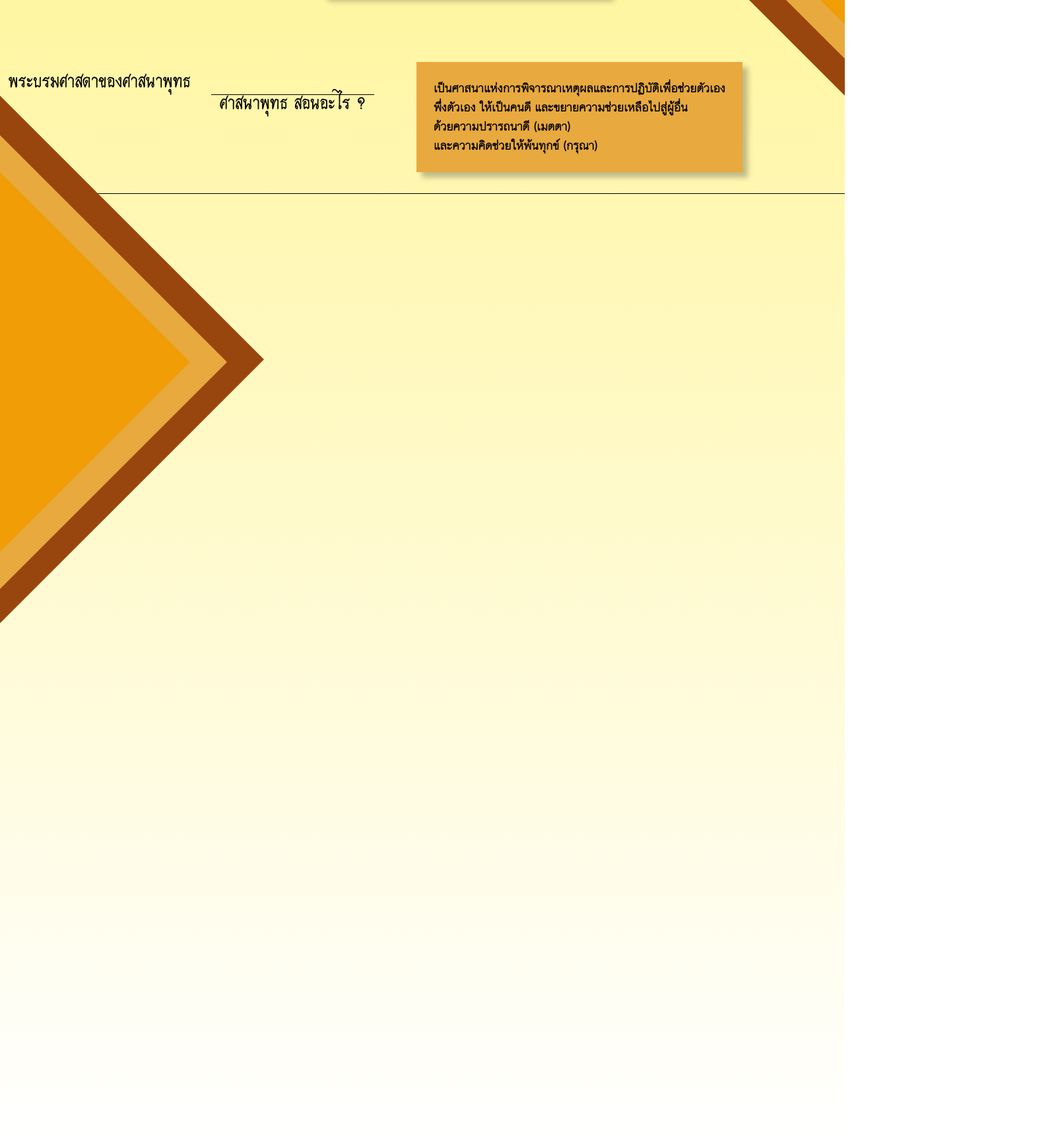
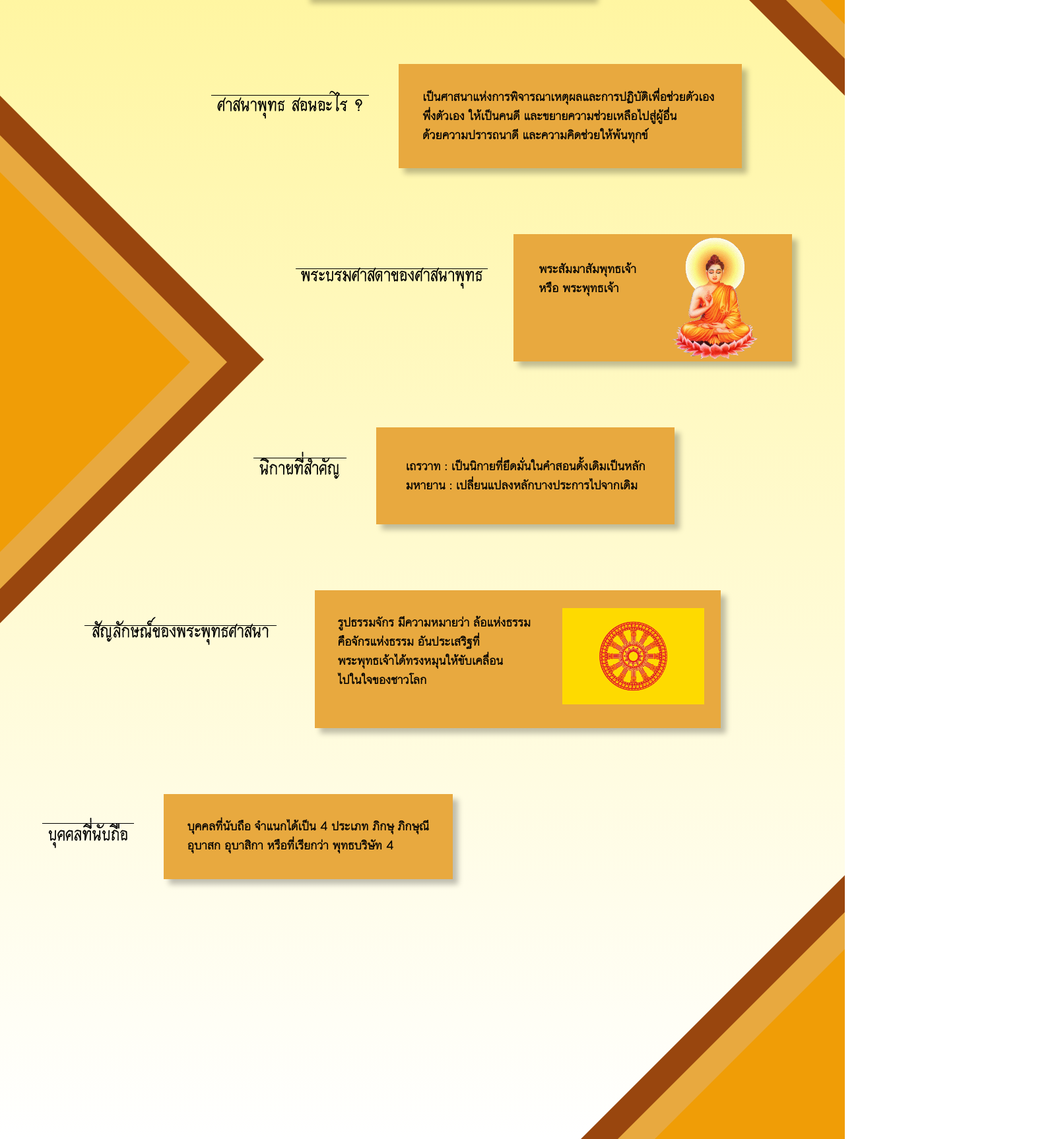
Before and after one commit to 158Alfetta/webtech-61-buddhasite, a plain HTML site: page index.html in a window 1280 px wide. Shown: the part 1073-2800 px from the top of the page at 66% size, 1600 px wide, since content can reach past the window. Drawn offline with nearby package versions, Linux system fonts and the light colour scheme.

Commit message:
big minor change
- completed homepage
- change id value for easier understanding
- add some content
- adjust scale
- add 3th triangle
- add flag picture
- delete logo of buddha in front

```diff
--- a/index.html
+++ b/index.html
@@ -21,15 +21,15 @@
 
     <div class="section1">
         <img class="bdpichome" src="buddha1.png" width="35%" height="100%" style="position:absolute;top:0;">
-        <img src="logo.png" width="10%" height="20%" style="position: absolute; right: 3%; top: 10%;">
+<!--         <img src="logo.png" width="10%" height="20%" style="position: absolute; right: 3%; top: 10%;"> -->
         <h1>ตำนานพุทธศาสนา ๒๐๐๐ ปี</h1>
         <div id="sepLine" style="background:black; height:0.3%; position:absolute; top:45%; left:33%;"></div>
         <p id="desc">นิพพานหรือการหลุดพ้นจากการเกิดและดับ</p>
     </div>
 
-    <div id=third ></div>
-    <div id=second ></div>
-    <div id=first ></div>
+    <div id=triAnC1></div>
+    <div id=triAnB1></div>
+    <div id=triAnA1></div>
 
     <div class="section2" style="display:flex; flex-direction:column;">
 
@@ -43,20 +43,45 @@
 
         <div class="group" id="g2" style="left:25%; top: 10%">
             <h2 id="howit">ศาสนาพุทธ สอนอะไร ? </h2>
-            <p class="des" id="descHow"><b>เป็นศาสนาแห่งการพิจารณาเหตุผลและการปฏิบัติเพื่อช่วยตัวเอง<br>พึ่งตัวเอง ให้เป็นคนดี  และขยายความช่วยเหลือไปสู่ผู้อื่น<br>ด้วยความปรารถนาดี (เมตตา) <br> และความคิดช่วยให้พ้นทุกข์ (กรุณา)</b></p>
+            <p class="des" id="descHow"><b>เป็นศาสนาแห่งการพิจารณาเหตุผลและการปฏิบัติเพื่อช่วยตัวเอง<br>พึ่งตัวเอง ให้เป็นคนดี  และขยายความช่วยเหลือไปสู่ผู้อื่น<br>ด้วยความปรารถนาดี และความคิดช่วยให้พ้นทุกข์ </b></p>
         </div>
 
-        <h2 id="president">พระบรมศาสดาของศาสนาพุทธ</h2>
-        <p id="descPres"><b><br>พระสัมมาสัมพุทธเจ้า <br> หรือ พระพุทธเจ้า <br></b>
-        <img id="presImg" src="pres.png" height="100%"> </p>
-        <h2 id="type">นิกายที่สำคัญ</h2>
-        <p id="descType"><b>เถรวาท เป็นนิกายที่ยึดมั่นในคำสอนดั้งเดิมเป็นหลัก <br>
-        มหายาน เปลี่ยนแปลงหลักบางประการไปจากเดิม</b></p>
+        <div class="group" id="g3" style="left:35%; top: 15%">
+            <h2 id="president">พระบรมศาสดาของศาสนาพุทธ</h2>
+            <p class="des" id="descPres"><b>พระสัมมาสัมพุทธเจ้า <br> หรือ พระพุทธเจ้า <br></b>
+            <img id="presImg" src="pres.png" height="100%"> </p>
+        </div>
+
+        <div class="group" id="g4" style="left:30%; top: 20%">
+            <h2 id="type">นิกายที่สำคัญ</h2>
+            <p class="des" id="descType"><b>เถรวาท : เป็นนิกายที่ยึดมั่นในคำสอนดั้งเดิมเป็นหลัก <br>
+            มหายาน : เปลี่ยนแปลงหลักบางประการไปจากเดิม</b></p>
+        </div>
+
+
+        <div class="group" id="g5" style="left:10%; top: 25%">
+            <h2 id="logo">สัญลักษณ์ของพระพุทธศาสนา</h2>
+            <p class="des" id="descLogo"><b> รูปธรรมจักร มีความหมายว่า ล้อแห่งธรรม  <br>คือจักรแห่งธรรม อันประเสริฐที่ <br> พระพุทธเจ้าได้ทรงหมุนให้ขับเคลื่อน <br>ไปในใจของชาวโลก</b><br> <img id="flagImg" src="flag.png" width="35%" height="70%"></p>
+
+        </div>
+
+        <div class="group" id="g6" style="left:5%; top: 30%">
+            <h2 id="people">บุคคลที่นับถือ</h2>
+            <p class="des" id="descPeople"><b>บุคคลที่นับถือ
+            จำแนกได้เป็น 4 ประเภท ภิกษุ ภิกษุณี <br> อุบาสก อุบาสิกา หรือที่เรียกว่า พุทธบริษัท 4</b></p>
+        </div>
+
+        <div id=triAnC3></div>
+        <div id=triAnB3></div>
+        <div id=triAnA3></div>
+
     </div>
 
-    <div id=third3 ></div>
-    <div id=second3 ></div>
-    <div id=first3 ></div>
+    <div id=triAnC2></div>
+    <div id=triAnB2></div>
+    <div id=triAnA2></div>
+
+
 
 <script src="https://ajax.googleapis.com/ajax/libs/jquery/3.3.1/jquery.min.js"></script>
 <script src="script.js"></script>
--- a/style.css
+++ b/style.css
@@ -59,7 +59,7 @@ li a:hover{
     color: black;
 }
 
-#first {
+#triAnA1{
     height: 0;
     width: 0;
     border-left: 36vh solid #f09d06;
@@ -70,10 +70,9 @@ li a:hover{
     position:absolute;
     top: 66.75%;
     right: 0;
-
 }
 
-#second {
+#triAnB1{
     height: 0;
     width: 0;
     border-left: 43vh solid #e8a93f;
@@ -84,11 +83,9 @@ li a:hover{
     position:absolute;
     top: 59.25%;
     right: 0;
-
-
 }
 
-#third {
+#triAnC1{
     height: 0;
     width: 0;
     border-left: 50vh solid #99460e;
@@ -101,7 +98,7 @@ li a:hover{
     right: 0;
 }
 
-#first3 {
+#triAnA2{
     height: 0;
     width: 0;
     border-left: 36vh solid #f09d06;
@@ -114,7 +111,7 @@ li a:hover{
     left: 0;
 }
 
-#second3 {
+#triAnB2{
     height: 0;
     width: 0;
     border-left: 43vh solid #e8a93f;
@@ -127,7 +124,7 @@ li a:hover{
     left: 0;
 }
 
-#third3 {
+#triAnC2{
     height: 0;
     width: 0;
     border-left: 50vh solid #99460e;
@@ -139,6 +136,40 @@ li a:hover{
     top: 152.25%;
     left: 0;
 }
+
+#triAnA3{
+    width: 0;
+    height: 0;
+    position: absolute;
+    border-bottom: 36vh solid transparent;
+    border-left: 36vh solid #f09d06;
+    transform: rotate(180deg);
+    bottom: 0;
+    right:0;
+}
+
+#triAnB3{
+    width: 0;
+    height: 0;
+    position: absolute;
+    border-bottom: 43vh solid transparent;
+    border-left: 43vh solid #e8a93f;
+    transform: rotate(180deg);
+    bottom: 0;
+    right:0;
+}
+
+#triAnC3{
+    width: 0;
+    height: 0;
+    position: absolute;
+    border-bottom: 50vh solid transparent;
+    border-left: 50vh solid #99460e;
+    transform: rotate(180deg);
+    bottom: 0;
+    right:0;
+}
+
 
 .section1{
     margin: 0;
@@ -218,13 +249,12 @@ h2{
 .group{
     display: flex;
     position: relative;
-    width: auto;
 }
 
 .des{
     position: relative;
     width: auto;
-    padding: 2%;
+    padding: 3%;
     margin-left: 5%;
     font-family: csprajad;
     font-size: 1.5vw;
@@ -233,25 +263,36 @@ h2{
     box-shadow: 8px 8px 8px rgba(0, 0, 0, 0.25);
 }
 
-#president{
-    top: 215%;
-    left: 23%;
+#descHow{
+    width: 50%;
+    padding: 4%;
+}
+
+#g1{
+    max-width: 70%;
+}
+
+#g2{
+    max-width: 70%;
+}
+
+
+#g3{
+    width: 60%;
+}
+
+#g4{
+    max-width: 70%;
+}
+
+#g6{
+    max-width: 70%;
 }
 
 #descPres{
-    position: absolute;
-    top: 212%;
-    left: 50%;
-    width: 26%;
-    height: 26%;
-    padding-right:1%;
-    padding-left: 1%;
-    font-size: 1.5vw;
-    text-align: left;
-    padding: 2%;
-    background-color: #e8a93f;
-    box-shadow: 12px 12px grey;
-    font-family: csprajad;
+    width: 45%;
+    padding: 5%;
+    padding-bottom: 12.5%;
 }
 
 #presImg{
@@ -260,24 +301,27 @@ h2{
     right: 7%;
 }
 
-#type{
-    position: absolute;
-    top: 260%;
-    left: 3%;
+#descType{
+    padding: 5%;
 }
 
-#descType{
+#g5{
+    width: 90%;
+}
+
+#descLogo{
+    padding-right: 25%;
+    padding-bottom: 5%;
+}
+
+#flagImg{
     position: absolute;
-    top: 260%;
-    left: 17.5%;
-    width: 28%;
-    height: 15%;
-    padding-right:2%;
-    padding-left: 2%;
-    padding-top: 2.5%;
-    font-size: 1.5vw;
-    text-align: left;
-    background-color: #e8a93f;
-    box-shadow: 12px 12px grey;
-    font-family: csprajad;
+    top: 7%;
+    right: 2%;
+    padding: 2%;
 }
+
+
+#descPeople{
+    padding: 4%;
+}
```
Also changed, not shown: flag.png (added).
